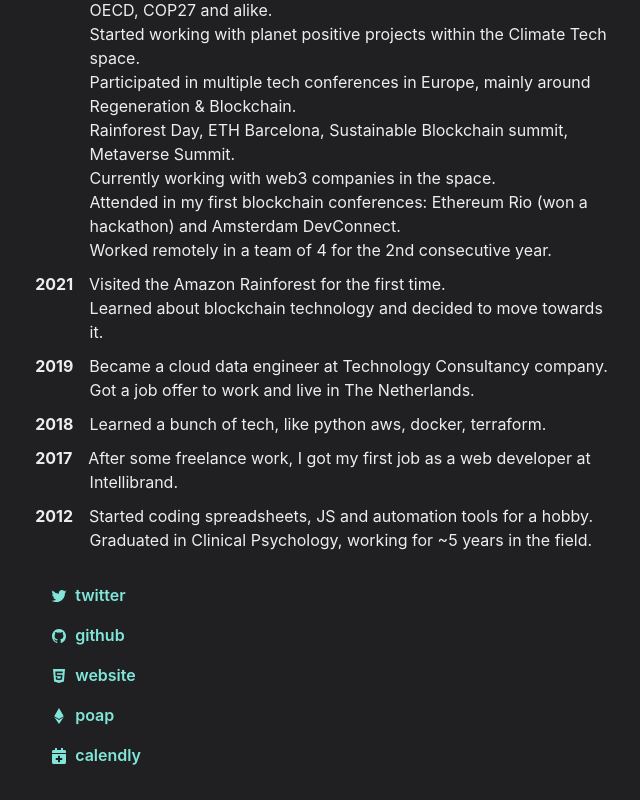
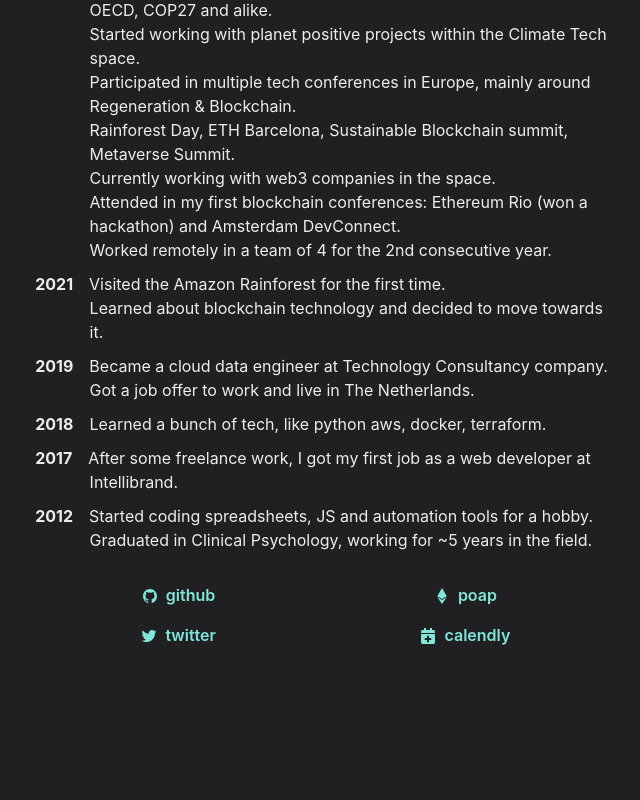
Before and after one commit to fysp11/personal-website, a Next.js app: page / in a window 1280 px wide. Shown: the part 464-1264 px from the top of the page, without its empty margins (318-958 px from the left). After the commit the page ends 1144 px from the top, so only its background shows below. Built offline with nearby package versions, Linux system fonts and the light colour scheme.

Commit message:
feat: socials grid

```diff
--- a/constants/profile.ts
+++ b/constants/profile.ts
@@ -41,24 +41,19 @@
     },
     socials: [
         {
-            label: "twitter",
-            url: "https://twitter.com/fysp",
-            icon: IoLogoTwitter
-        },
-        {
             label: "github",
             url: "https://github.com/fysp11",
             icon: IoLogoGithub
         },
         {
-            label: "website",
-            url: "https://fysp.eth.limo",
-            icon: IoLogoHtml5
-        },
-        {
             label: "poap",
             url: "https://app.poap.xyz/scan/fysp.eth",
             icon: FaEthereum
+        },
+        {
+            label: "twitter",
+            url: "https://twitter.com/fysp",
+            icon: IoLogoTwitter
         },
         {
             label: "calendly",
--- a/views/Socials.tsx
+++ b/views/Socials.tsx
@@ -1,4 +1,4 @@
-import { Button, Icon, Link, List, ListItem } from "@chakra-ui/react";
+import { Button, SimpleGrid, Icon, Link } from "@chakra-ui/react";
 import type { SocialItem } from "../constants/profile"
 
 
@@ -7,23 +7,27 @@
 }
 const SocialView = ({ socials }: SocialViewProps) => {
     return <>
-        <List>
+        <SimpleGrid columns={2}>
             {socials
                 .map((socialItem) => (
-                    <ListItem key={socialItem.label}>
-                        <Link href={socialItem.url} target="_blank">
+                    <Link
+                        key={socialItem.label}
+                        href={socialItem.url}
+                        style={{ display: "flex", justifyContent: "center" }}
+                        target="_blank">
                         <Button
                             variant="ghost"
                             colorScheme="teal"
                             outline="none"
                             leftIcon={<Icon as={socialItem.icon} />}
+                            display="flex"
+                            justifyItems={{ base: "center", md: "flex-start" }}
                         >
                             {socialItem.label}
                         </Button>
                     </Link>
-                    </ListItem>
                 ))}
-        </List>
+        </SimpleGrid>
     </>
 }
 
```
Lines whose indentation alone changed are shown as unchanged.
